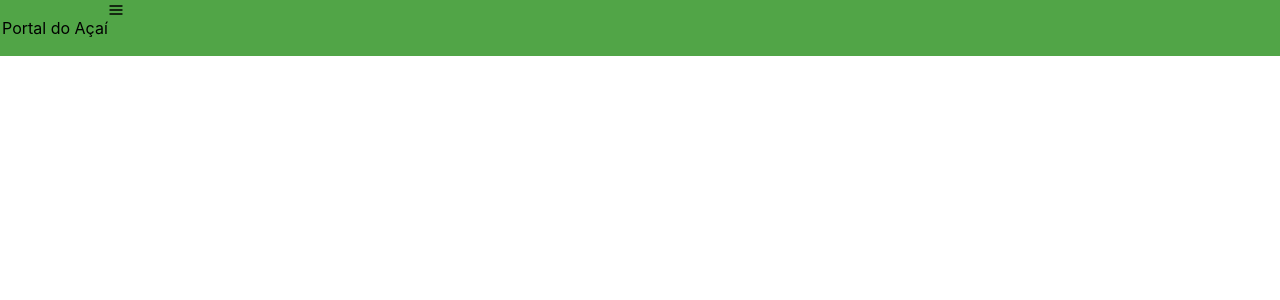
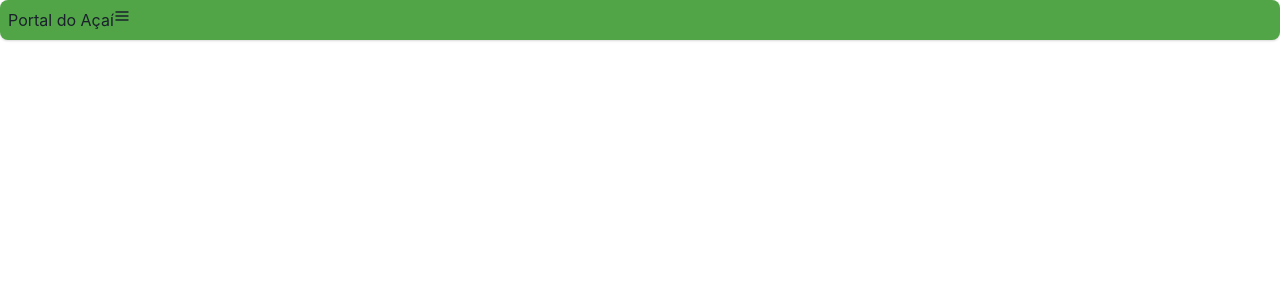
Before and after one commit to Lucasgrn/portal-acai, a Next.js app: page / in a window 1280 px wide. Shown: the top 300 px of the page. Built offline with nearby package versions, Linux system fonts and the light colour scheme.

Commit message:
Instalando e configurando ChakraUI

```diff
--- a/package.json
+++ b/package.json
@@ -9,6 +9,11 @@
     "lint": "next lint"
   },
   "dependencies": {
+    "@chakra-ui/icons": "^2.0.0",
+    "@chakra-ui/react": "^2.0.2",
+    "@emotion/react": "^11.9.0",
+    "@emotion/styled": "^11.8.1",
+    "framer-motion": "^6.3.3",
     "next": "12.1.6",
     "react": "18.1.0",
     "react-dom": "18.1.0"
--- a/pages/_app.js
+++ b/pages/_app.js
@@ -1,7 +1,12 @@
 import '../styles/globals.css'
+import { ChakraProvider } from '@chakra-ui/react'
 
 function MyApp({ Component, pageProps }) {
-  return <Component {...pageProps} />
+  return (
+    <ChakraProvider>
+      <Component {...pageProps} />
+    </ChakraProvider>
+  )
 }
 
 export default MyApp
```
Also changed, not shown: 1 other file (tests, documents, lock files or other folders).
